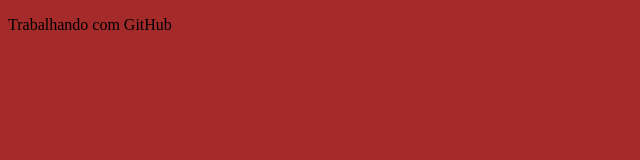
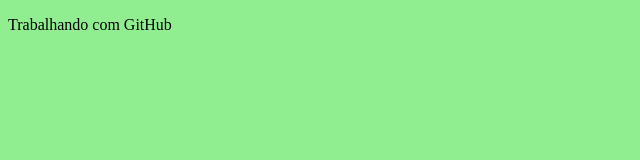
Before and after one commit to marcosnunessjc/new-site, a plain HTML site: page index.html in a window 1280 px wide. Shown: the whole page, without its empty margins (0-640 px from the left). Drawn offline with Linux system fonts and the light colour scheme.

Commit message:
Nova cor no fundo

```diff
--- a/index.html
+++ b/index.html
@@ -6,7 +6,7 @@
     <title>GitHub</title>
     <style>
         body{
-            background-color: brown;
+            background-color: lightgreen;
         }
     </style>
 </head>
```
